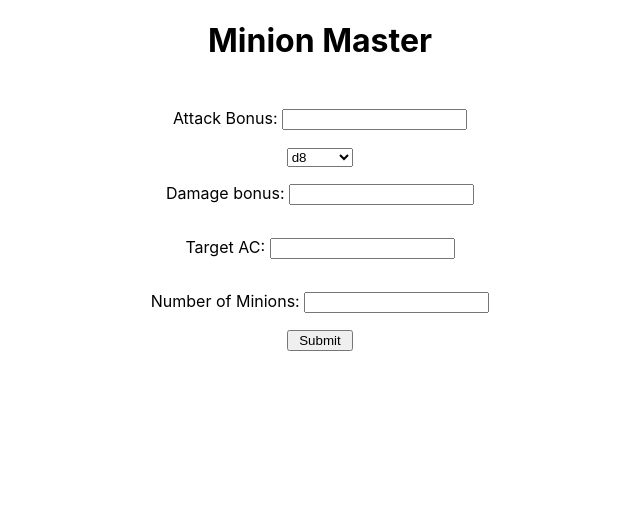
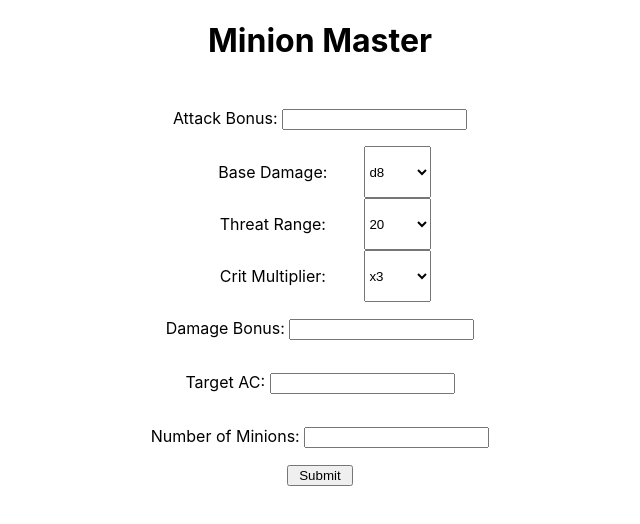
Before and after one commit to GregProuty/minionmaster, a React (Create React App) app: page / in a window 1280 px wide. Shown: the top 524 px of the page, without its empty margins (320-960 px from the left). Built offline with nearby package versions, Linux system fonts and the light colour scheme.

Commit message:
threat range + crit multiplier

```diff
--- a/src/App.js
+++ b/src/App.js
@@ -8,19 +8,26 @@ const Body = styled.div`
   margin-top: 2em;
   justify-content: center;
 `
-const roll = (bonus, ac, times, dmgDie, dmgBonus) => {
+const critRangeMap = {
+  1: [20],
+  2: [19, 20],
+  3: [18, 19, 20]
+}
+
+const roll = (bonus, ac, times, dmgDie, dmgBonus, critRange, critMultiplier) => {
   let totalDmg = 0
   let hits = 0
   const dmgRolls = []
   for (let i = 0; i < times; i++) {
     const roll = Math.ceil(Math.random() * 20)
     const d20 = roll + Number(bonus)
-    if (roll === 20 && Math.ceil(Math.random() * 20) === 20) {
+
+    // If Crit:
+    if (roll === 20 && critRangeMap[Number(critRange)].includes(Math.ceil(Math.random() * 20))) {
       const dmgRoll = Math.ceil(Math.random() * Number(dmgDie)) + Number(dmgBonus)
-      dmgRolls.push('crit' + (dmgRoll * 2))
+      dmgRolls.push('crit' + (dmgRoll * Number(critMultiplier)))
       totalDmg += dmgRoll * 2
       hits++
-      console.log(dmgRoll)
     } else if (d20 >= ac) {
       const dmgRoll = Math.ceil(Math.random() * Number(dmgDie)) + Number(dmgBonus)
       dmgRolls.push(dmgRoll)
@@ -34,8 +41,8 @@ const roll = (bonus, ac, times, dmgDie, dmgBonus) => {
 const App = () => {
   const [result, setResult] = useState('')
 
-  const getResult = (bonus, ac, times, dmgDie, dmgBonus) => {
-    setResult(roll(bonus, ac, times, dmgDie, dmgBonus))
+  const getResult = (bonus, ac, times, dmgDie, dmgBonus, critRange, critMultiplier) => {
+    setResult(roll(bonus, ac, times, dmgDie, dmgBonus, critRange, critMultiplier))
   }
   return (
     <div className='App'>
@@ -43,13 +50,12 @@ const App = () => {
       <Body>
         <Form getResult={getResult} />
       </Body>
-      {result
-        ? <div>
+      {result &&
+        <div>
           <h3>{result[0]}</h3>
           <h3>{result[1]}</h3>
           <h3>{result[2]}</h3>
-          </div>
-        : null}
+        </div>}
     </div>
   )
 }
--- a/src/Form.js
+++ b/src/Form.js
@@ -16,9 +16,24 @@ const Label = styled.label`
 `
 const Select = styled.select`
     width: 5em;
+    // height: 85%;
+
 `
 const Center = styled.div`
+    // display: flex;
+    // flex-direction: row;
     width: 100%
+    // justify-content: center;
+`
+const SelectWrapper = styled.div`
+    display: flex;
+    flex-direction: row;
+    justify-content: space-between;
+    width: 60%;
+    margin-left: 20%;
+`
+const Text = styled.p`
+    width: 8em;
 `
 const Form = ({ getResult }) => {
   const [bonus, setBonus] = useState(0)
@@ -26,12 +41,15 @@ const Form = ({ getResult }) => {
   const [minions, setMinions] = useState(0)
   const [dmgDie, setDmgDie] = useState('8')
   const [dmgBonus, setDmgBonus] = useState(0)
+  const [critRange, setCritRange] = useState('1')
+  const [critMultiplier, setCritMultiplier] = useState('3')
 
+  console.log(critRange)
   return (
     <div className='Form'>
       <form onSubmit={e => {
         e.preventDefault()
-        getResult(bonus, ac, minions, dmgDie, dmgBonus)
+        getResult(bonus, ac, minions, dmgDie, dmgBonus, critRange, critMultiplier)
       }}
       >
         <Wrapper>
@@ -39,6 +57,8 @@ const Form = ({ getResult }) => {
                         Attack Bonus: <input type='number' name='bonus' />
           </Label>
           <Center>
+            <SelectWrapper>
+              <Text>Base Damage:</Text>
               <Select
                 value={dmgDie}
                 onChange={e => setDmgDie(e.target.value)}
@@ -49,10 +69,36 @@ const Form = ({ getResult }) => {
                 <option value='10'>d10</option>
                 <option value='12'>d12</option>
               </Select>
+            </SelectWrapper>
           </Center>
-
+          <Center>
+            <SelectWrapper>
+              <Text>Threat Range:</Text>
+              <Select
+                value={critRange}
+                onChange={e => setCritRange(e.target.value)}
+              >
+                <option value='1'>20</option>
+                <option value='2'>19-20</option>
+                <option value='3'>18-20</option>
+              </Select>
+            </SelectWrapper>
+          </Center>
+          <Center>
+            <SelectWrapper>
+              <Text>Crit Multiplier:</Text>
+              <Select
+                value={critMultiplier}
+                onChange={e => setCritMultiplier(e.target.value)}
+              >
+                <option value='2'>x2</option>
+                <option value='3'>x3</option>
+                <option value='4'>x4</option>
+              </Select>
+            </SelectWrapper>
+          </Center>
           <Label onChange={e => setDmgBonus(e.target.value)}>
-                        Damage bonus: <input type='number' name='dmgBonus' />
+                        Damage Bonus: <input type='number' name='dmgBonus' />
           </Label>
           <Label onChange={e => setAc(e.target.value)}>
                         Target AC: <input type='number' name='ac' />
@@ -61,7 +107,6 @@ const Form = ({ getResult }) => {
                         Number of Minions: <input type='number' name='minions' />
           </Label>
           <Center>
-
             <Button type='submit' value='Submit' />
           </Center>
 
```
Lines whose indentation alone changed are shown as unchanged.
